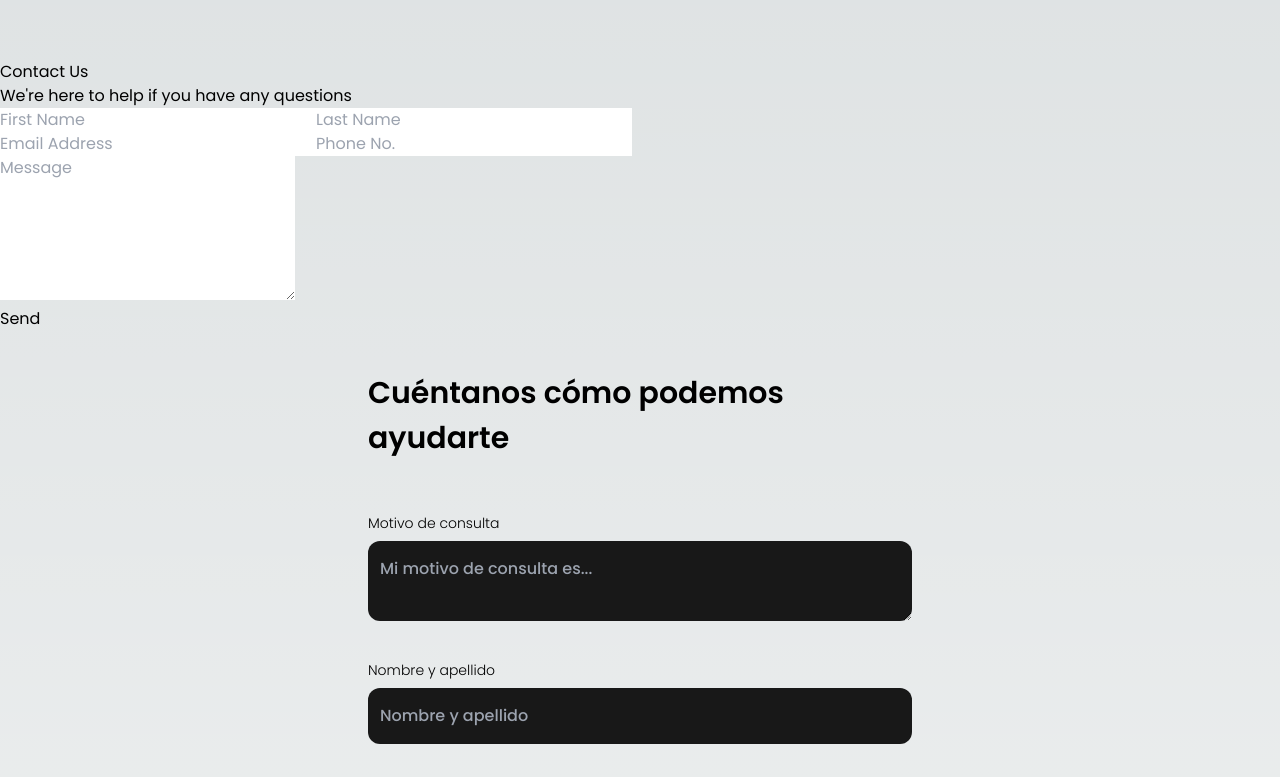
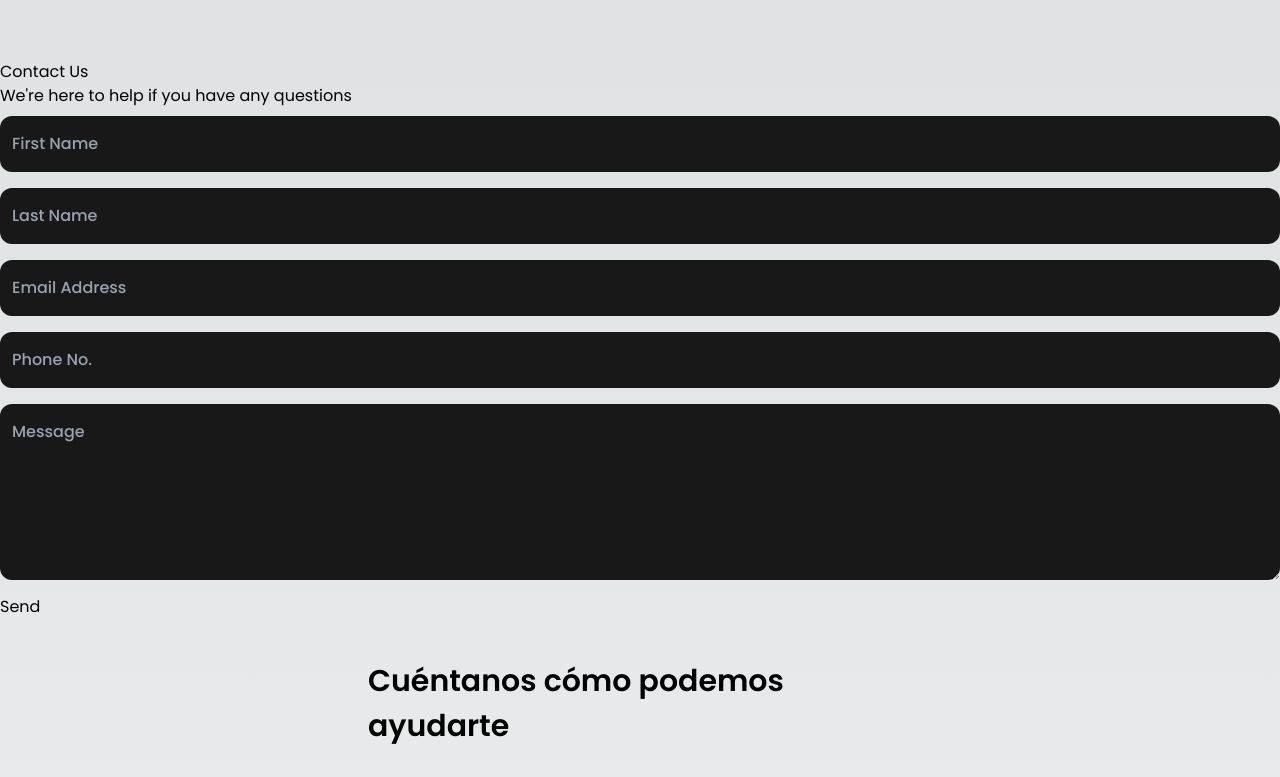
Before and after one commit to digpolo/dr-hernan, a Next.js app: page / in a window 1280 px wide. Shown: the part 740-1517 px from the top of the page. Built offline with nearby package versions, Linux system fonts and the light colour scheme; no server answers.

Commit message:
CU-85zu3nuht - form3

```diff
--- a/src/components/ContactForm.tsx
+++ b/src/components/ContactForm.tsx
@@ -51,19 +51,21 @@ const ContactForm: React.FC = () => {
     <div className="form-container">
       <h1>Contact Us</h1>
       <p>We're here to help if you have any questions</p>
-      <form className="form-inner" onSubmit={handleSubmit}>
+      <form className="" onSubmit={handleSubmit}>
         <div className="row">
           <input
             type="text"
             value={formDetails.firstName}
             placeholder="First Name"
             onChange={(e) => onFormUpdate("firstName", e.target.value)}
+            className={`w-full rounded-[12px] bg-grey font-medium text-[16px] pl-3 my-2 text-[#A7A7AB] py-4 focus:border-transparent focus:outline-none focus:ring-2 focus:ring-blue-500`}
           />
           <input
             type="text"
             value={formDetails.lastName}
             placeholder="Last Name"
             onChange={(e) => onFormUpdate("lastName", e.target.value)}
+            className={`w-full rounded-[12px] bg-grey font-medium text-[16px] pl-3 my-2 text-[#A7A7AB] py-4 focus:border-transparent focus:outline-none focus:ring-2 focus:ring-blue-500`}
           />
         </div>
         <div className="row">
@@ -72,12 +74,14 @@ const ContactForm: React.FC = () => {
             value={formDetails.email}
             placeholder="Email Address"
             onChange={(e) => onFormUpdate("email", e.target.value)}
+            className={`w-full rounded-[12px] bg-grey font-medium text-[16px] pl-3 my-2 text-[#A7A7AB] py-4 focus:border-transparent focus:outline-none focus:ring-2 focus:ring-blue-500`}
           />
           <input
             type="tel"
             value={formDetails.phone}
             placeholder="Phone No."
             onChange={(e) => onFormUpdate("phone", e.target.value)}
+            className={`w-full rounded-[12px] bg-grey font-medium text-[16px] pl-3 my-2 text-[#A7A7AB] py-4 focus:border-transparent focus:outline-none focus:ring-2 focus:ring-blue-500`}
           />
         </div>
         <div className="row">
@@ -86,6 +90,7 @@ const ContactForm: React.FC = () => {
             value={formDetails.message}
             placeholder="Message"
             onChange={(e) => onFormUpdate("message", e.target.value)}
+            className={`w-full rounded-[12px] bg-grey font-medium text-[16px] pl-3 my-2 text-[#A7A7AB] py-4 focus:border-transparent focus:outline-none focus:ring-2 focus:ring-blue-500`}
           ></textarea>
         </div>
         <button type="submit">{buttonText}</button>
```
Also changed, not shown: 1 other file (tests, documents, lock files or other folders).
